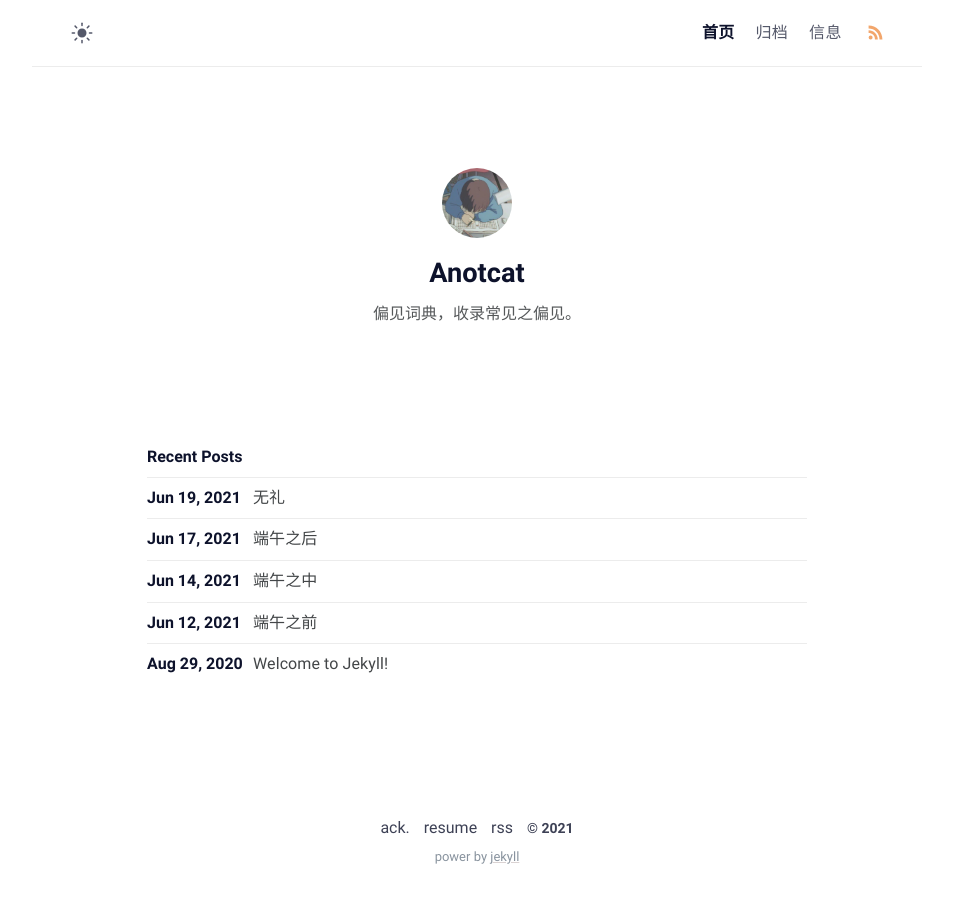
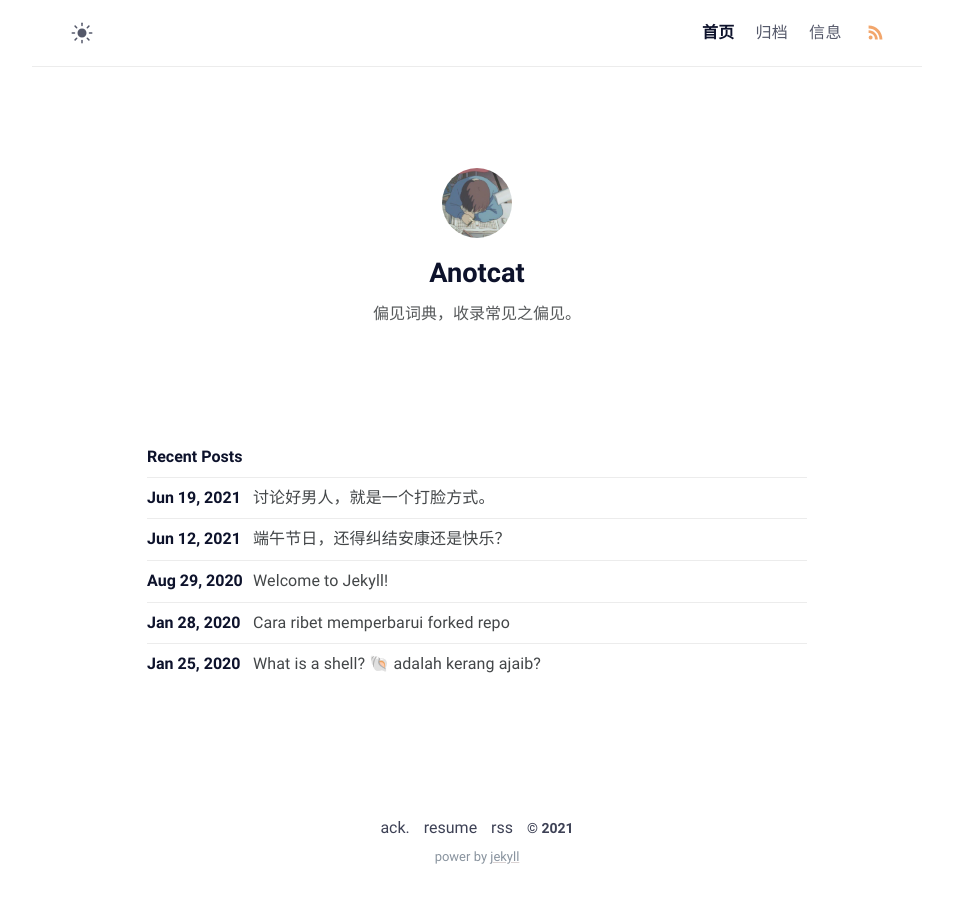
Before and after one commit to anotcat/anotcat.github.io, a Jekyll site: the page built from index.md, in a window 1280 px wide. Shown: the whole page, without its empty margins (163-1116 px from the left). Built offline with Jekyll 4.4.1, drawn with Linux system fonts in a browser that asks for light colours; some of the changed lines change nothing that is shown.

Commit message:
合并文件，周更一篇。

```diff
--- a/_posts/2021-06-12-端午之前.md
+++ b/_posts/2021-06-12-端午之前.md
@@ -1,6 +1,8 @@
 ---
 layout: post
-title: 端午之前
+title: 端午节日，还得纠结安康还是快乐？
+date: 2021-06-12
+modified: 2021-06-20
 description:
 tag:
   - 节日
@@ -12,10 +14,15 @@
 - [雷阵雨](#雷阵雨)
 - [修路](#修路)
 - [法定节假日](#法定节假日)
+- [乡村酒席](#乡村酒席)
+- [石矿山](#石矿山)
+- [美貌](#美貌)
+- [打赏](#打赏)
+- [敏感词汇](#敏感词汇)
 
 ## 端午
 
-变成了屈原的节日。
+变成了祭祀屈原的爱国节日。
 
 ## 雷阵雨
 
@@ -28,3 +35,23 @@
 ## 法定节假日
 
 变成了出去看人，宅家看剧的无聊生活。
+
+## 乡村酒席
+
+在传统与非传统文化的杯盏交错之后，上演魔幻的情节，小孩抱着手机玩着游戏不知疲倦，大人们物色麻将来个通宵达旦。
+
+## 石矿山
+
+把曾经的热闹集镇几年里弄的灰尘漫天后，拍屁股携款就跑了。
+
+## 美貌
+
+如今的时代定义美貌变得多么复杂，到底是美人变多了，还是眼光肤浅了？
+
+## 打赏
+
+任何行业，任何行为，获得了打赏就是获得了赞助。也就说，打赏是赞助的土味方言。
+
+## 敏感词汇
+
+冷不丁的在国内公共平台上就触及了，动物夜行被捕兽夹夹住。
--- a/_posts/2021-06-14-端午之中.md
+++ /dev/null
@@ -1,22 +0,0 @@
----
-layout: post
-title: 端午之中
-description:
-tag:
-  - 节日
----
-
-## 概览
-
-- [概览](#概览)
-- [乡村酒席](#乡村酒席)
-- [石矿山](#石矿山)
-
-
-## 乡村酒席
-
-在传统与非传统文化的杯盏交错之后，上演魔幻的情节，小孩抱着手机玩着游戏不知疲倦，大人们物色麻将来个通宵达旦。
-
-## 石矿山
-
-把曾经的热闹集镇几年里弄的灰尘漫天后，拍屁股携款就跑了。
--- a/_posts/2021-06-17-端午之后.md
+++ /dev/null
@@ -1,28 +0,0 @@
----
-layout: post
-title: 端午之后
-description:
-modified: 2021-06-19
-tag:
-  - 节日
----
-
-## 概览
-
-- [概览](#概览)
-- [美貌](#美貌)
-- [打赏](#打赏)
-- [敏感词汇](#敏感词汇)
-
-
-## 美貌
-
-如今的时代定义美貌变得多么复杂，到底是美人变多了，还是眼光肤浅了？
-
-## 打赏
-
-任何行业，任何行为，获得了打赏就是获得了赞助。也就说，打赏是赞助的土味方言。
-
-## 敏感词汇
-
-冷不丁的在国内公共平台上就触及了，动物夜行被捕兽夹夹住。
--- a/_posts/2021-06-19-无礼.md
+++ b/_posts/2021-06-19-无礼.md
@@ -1,5 +1,5 @@
 ---
-title: 无礼
+title: 讨论好男人，就是一个打脸方式。
 date: 2021-06-19
 modified: 2021-06-20
 tags: [日常]
```
